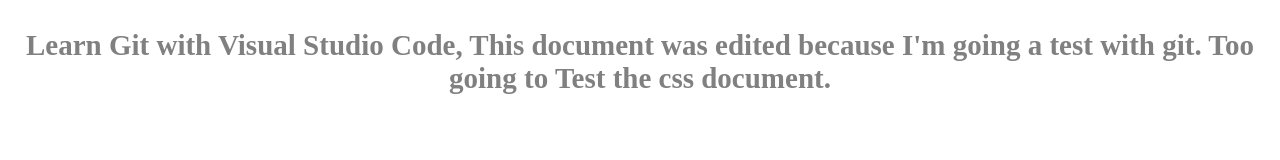
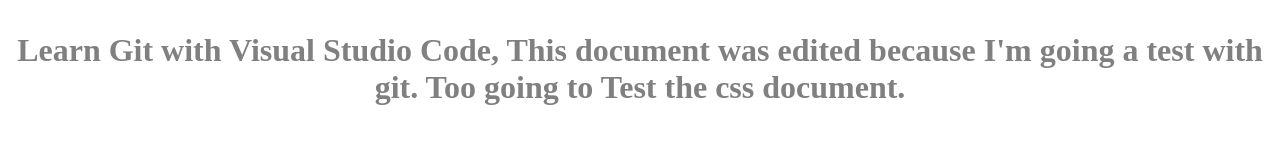
Before and after one commit to Elvis2025/PracticingGit, a plain HTML site: page index.html in a window 1280 px wide. Drawn offline with Linux system fonts and the light colour scheme.

Commit message:
Document modigied

```diff
--- a/style.css
+++ b/style.css
@@ -5,7 +5,7 @@ body {
 
 .test-git {
     color: grey;
-    font-size: 29px;
+    font-size: 32px;
     font-family: 'Times New Roman', Times, serif;
     text-align: center;
     font-weight: bold;
```
